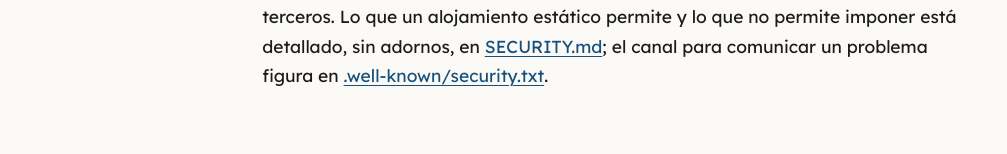
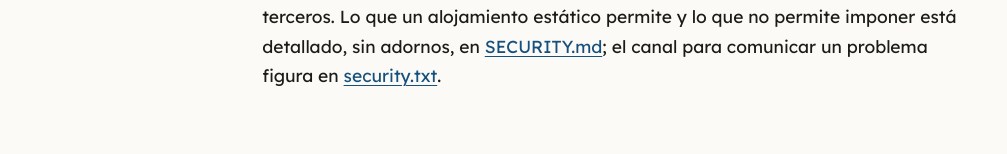
Before and after one commit to DaniAV03/oposicion-policia-nacional, a plain HTML site: page legal.html in a window 1280 px wide. Shown: the part 3273-3427 px from the top of the page, without its empty margins (18-1025 px from the left). Drawn offline with Linux system fonts and the light colour scheme.

Commit message:
fix: serve security.txt from the root and gate deploys on all verifiers
GitHub Pages drops dot-directories when packaging the artifact, so
/.well-known/security.txt returned 404 in production while the source looked
correct. Moved it to the root with its Canonical updated, and documented the
deviation and the inert .nojekyll in SECURITY.md.

The build now runs all three verifiers, so a broken bank or a broken engine
fails the deploy instead of publishing silently.

```diff
--- a/legal.html
+++ b/legal.html
@@ -172,7 +172,7 @@
         terceros. Lo que un alojamiento estático permite y lo que no permite imponer está
         detallado, sin adornos, en <a href="SECURITY.md">SECURITY.md</a>; el canal para
         comunicar un problema figura en
-        <a href=".well-known/security.txt">.well-known/security.txt</a>.
+        <a href="security.txt">security.txt</a>.
       </p>
 
       <h2>9. Contacto</h2>
```
Also changed, not shown: security.txt, 3 other files.
